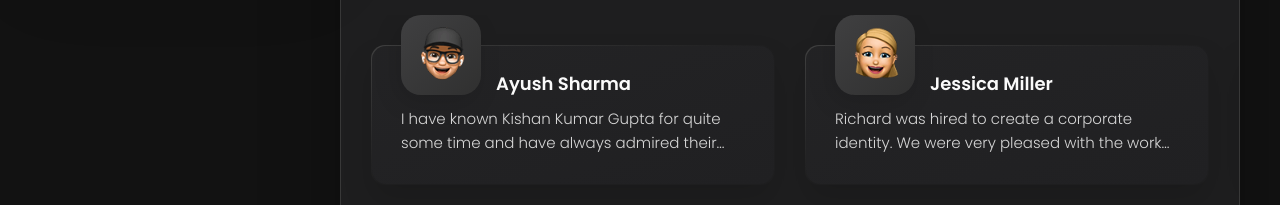
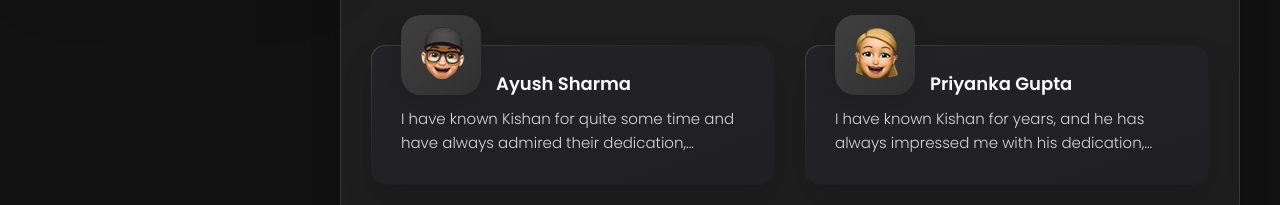
Before and after one commit to Kish-an-gupta/Personal-Portfolio, a plain HTML site: page index.html in a window 1280 px wide. Shown: the part 880-1085 px from the top of the page. Drawn offline with nearby package versions, Linux system fonts and the light colour scheme.

Commit message:
updated testimonials

```diff
--- a/index.html
+++ b/index.html
@@ -316,14 +316,14 @@
               <div class="content-card" data-testimonials-item>
 
                 <figure class="testimonials-avatar-box">
-                  <img src="./assets/images/about/avatar-1.png" alt="Daniel lewis" width="60" data-testimonials-avatar>
+                  <img src="./assets/images/about/avatar-1.png" alt="Ayush sharma" width="60" data-testimonials-avatar>
                 </figure>
 
                 <h4 class="h4 testimonials-item-title" data-testimonials-title>Ayush Sharma</h4>
 
                 <div class="testimonials-text" data-testimonials-text>
                   <p>
-                    I have known Kishan Kumar Gupta for quite some time and have always admired their dedication, creativity, and professionalism.
+                    I have known Kishan for quite some time and have always admired their dedication, creativity, and professionalism.
                     They have a natural ability to take initiative, solve problems effectively, and bring positive energy into any environment. Their consistent willingness to learn and adapt makes them a valuable asset to any team or project.
                     I truly believe Kishan has the potential to achieve great success in whatever path they choose.
                   </p>
@@ -336,18 +336,15 @@
               <div class="content-card" data-testimonials-item>
 
                 <figure class="testimonials-avatar-box">
-                  <img src="./assets/images/about/avatar-2.png" alt="Jessica miller" width="60" data-testimonials-avatar>
+                  <img src="./assets/images/about/avatar-2.png" alt="Priyanka gupta" width="60" data-testimonials-avatar>
                 </figure>
 
-                <h4 class="h4 testimonials-item-title" data-testimonials-title>Jessica miller</h4>
+                <h4 class="h4 testimonials-item-title" data-testimonials-title>Priyanka Gupta</h4>
 
                 <div class="testimonials-text" data-testimonials-text>
                   <p>
-                    Richard was hired to create a corporate identity. We were very pleased with the work done. She has a
-                    lot of experience
-                    and is very concerned about the needs of client. Lorem ipsum dolor sit amet, ullamcous cididt
-                    consectetur adipiscing
-                    elit, seds do et eiusmod tempor incididunt ut laborels dolore magnarels alia.
+                    I have known Kishan for years, and he has always impressed me with his dedication, creativity, and problem-solving skills. He learns quickly, adapts easily, and consistently delivers his best. What makes him stand out is not only his technical ability but also his professionalism and positive attitude.
+                    Kishan is dependable, collaborative, and someone I truly believe will excel in any opportunity he takes on.
                   </p>
                 </div>
 
```
